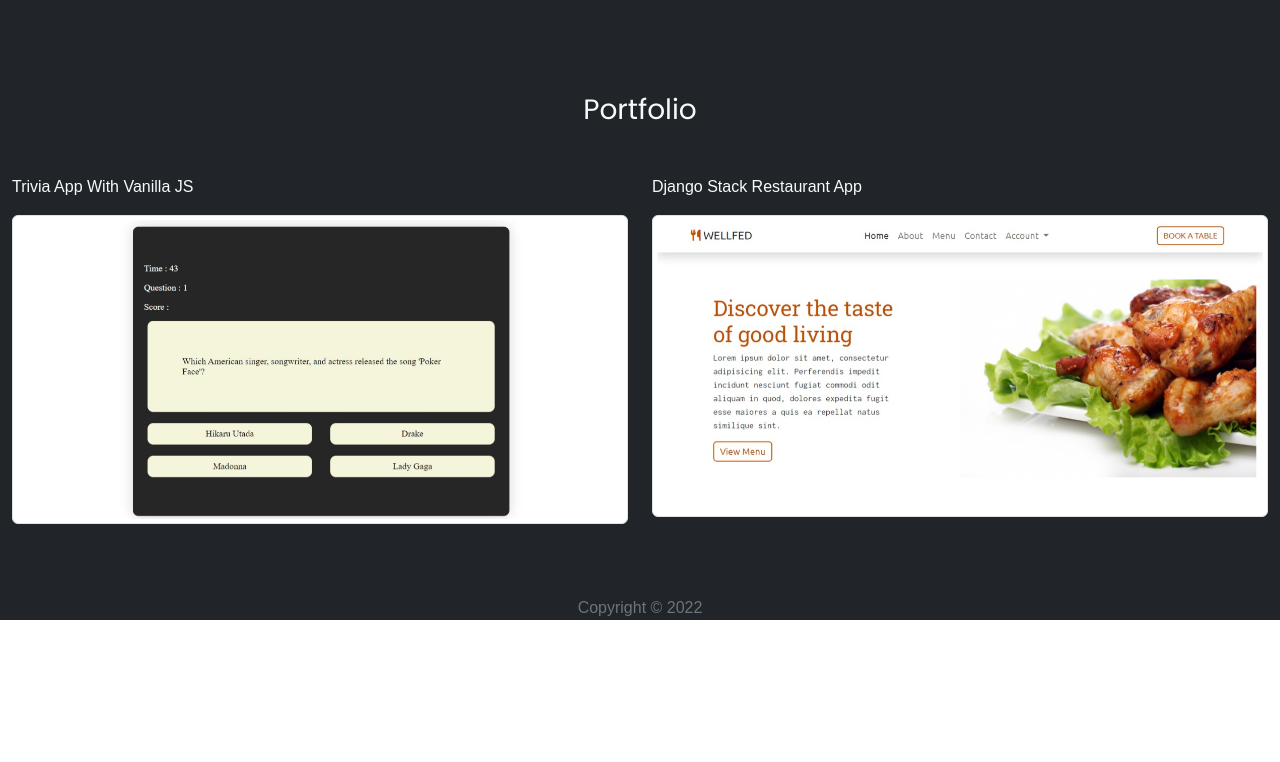
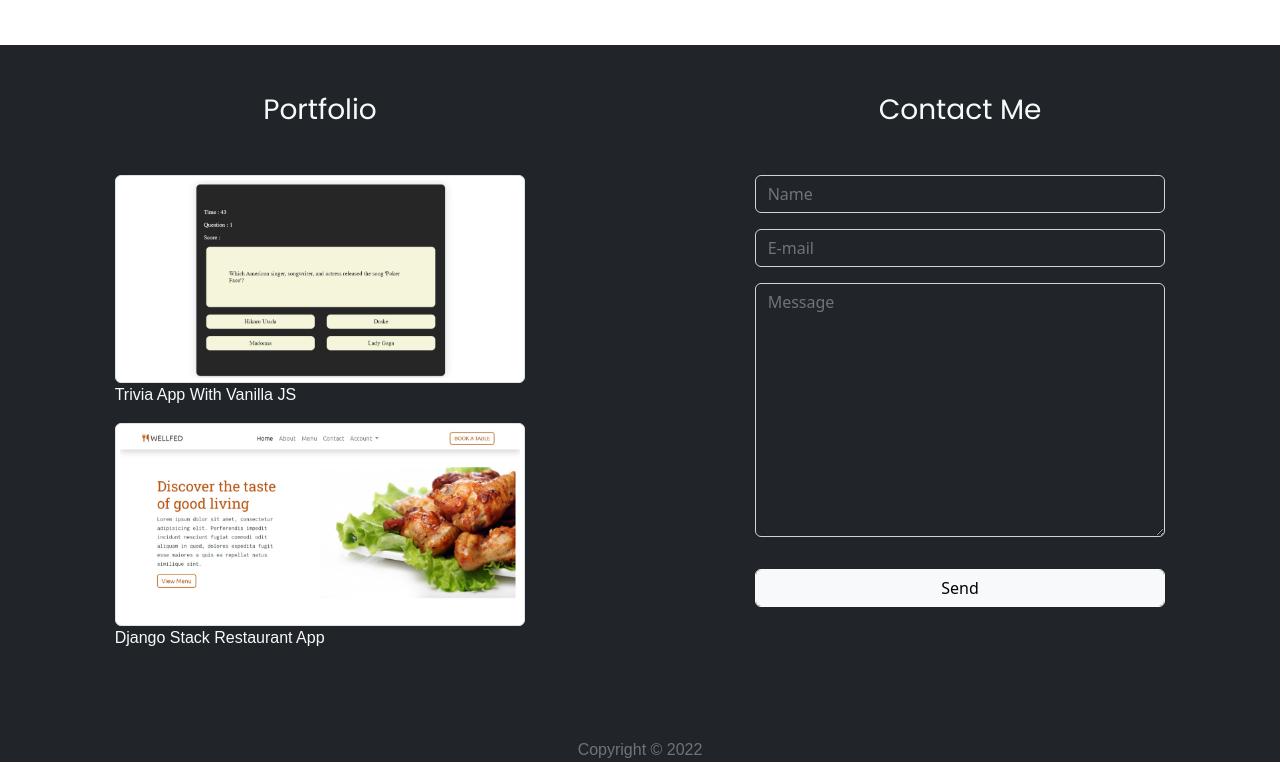
Before and after one commit to nwalipaul0911/my_portfolio, a plain HTML site: page index.html in a window 1280 px wide. Shown: the part 1159-1921 px from the top of the page. Before the commit the page ends 1779 px from the top, so only its background shows below. Drawn offline with nearby package versions, Linux system fonts and the light colour scheme; a web font is replaced by a local one.

Commit message:
Added form to the site

```diff
--- a/index.html
+++ b/index.html
@@ -44,7 +44,7 @@
         </div>
       </div>
     </div>
-    <div class="container-fluid pt-5">
+    <div class="container-fluid py-5">
 
       <div class="row">
         <div class="col-md-6 col-sm-12">
@@ -92,16 +92,31 @@
       </div>
     </div>
     <div class="container-fluid py-5 bg-dark">
-      <h3 class="text-light text-center my-5">Portfolio</h3>
       <div class="row hero">
-        <div class="col-md-6 col-sm-12 mb-4 left fade-anim">
-          <p class="text-light">Trivia App With Vanilla JS</p>
-          <a href="https://illustrious-beignet-41e2a6.netlify.app/" target="_blank"><img src="./static/images/Web capture_17-10-2022_134436_illustrious-beignet-41e2a6.netlify.app.jpeg" alt="" id="trivia" class="img-fluid img-thumbnail portfolio-img"></a>
+        <div class="col-md-6 col-sm-12 mb-4">
+          <h3 class="text-light text-center mb-5">Portfolio</h3>
+          <div class="col-8 mx-auto left fade-anim">
+
+            <a href="https://illustrious-beignet-41e2a6.netlify.app/" target="_blank"><img src="./static/images/Web capture_17-10-2022_134436_illustrious-beignet-41e2a6.netlify.app.jpeg" alt="" id="trivia" class="img-fluid img-thumbnail portfolio-img"></a>
+            <p class="text-light">Trivia App With Vanilla JS</p>
+          </div>
+          <div class="col-8 mx-auto right fade-anim">
+
+            <a href="https://github.com/nwalipaul0911/django_restaurant_app" target="_blank"><img src="./static/images/Web capture_17-10-2022_13398_localhost.jpeg" alt="" id="trivia" class="img-fluid img-thumbnail portfolio-img"></a>
+            <p class="text-light">Django Stack Restaurant App</p>
+          </div>
+
 
         </div>
-        <div class="col-md-6 col-sm-12 mb-4 right fade-anim">
-          <p class="text-light">Django Stack Restaurant App</p>
-          <a href="https://github.com/nwalipaul0911/django_restaurant_app" target="_blank"><img src="./static/images/Web capture_17-10-2022_13398_localhost.jpeg" alt="" id="trivia" class="img-fluid img-thumbnail portfolio-img"></a>
+        <div class="col-md-6 col-sm-12 mb-4">
+          <h3 class="text-light text-center mb-5">Contact Me</h3>
+          <form name="contact" class="col-8 mx-auto" netlify>
+            <input class="bg-dark form-control my-3" type="text" name="name" placeholder="Name"/>
+            <input class="bg-dark form-control my-3" type="email" name="email" placeholder="E-mail"/>
+            <textarea class="bg-dark form-control my-3" name="message" id="" cols="30" rows="10" placeholder="Message"></textarea>
+            <button type="submit" class="btn btn-light form-control my-3">Send</button>
+          </form>
+
         </div>
       </div>
     </div>
```
